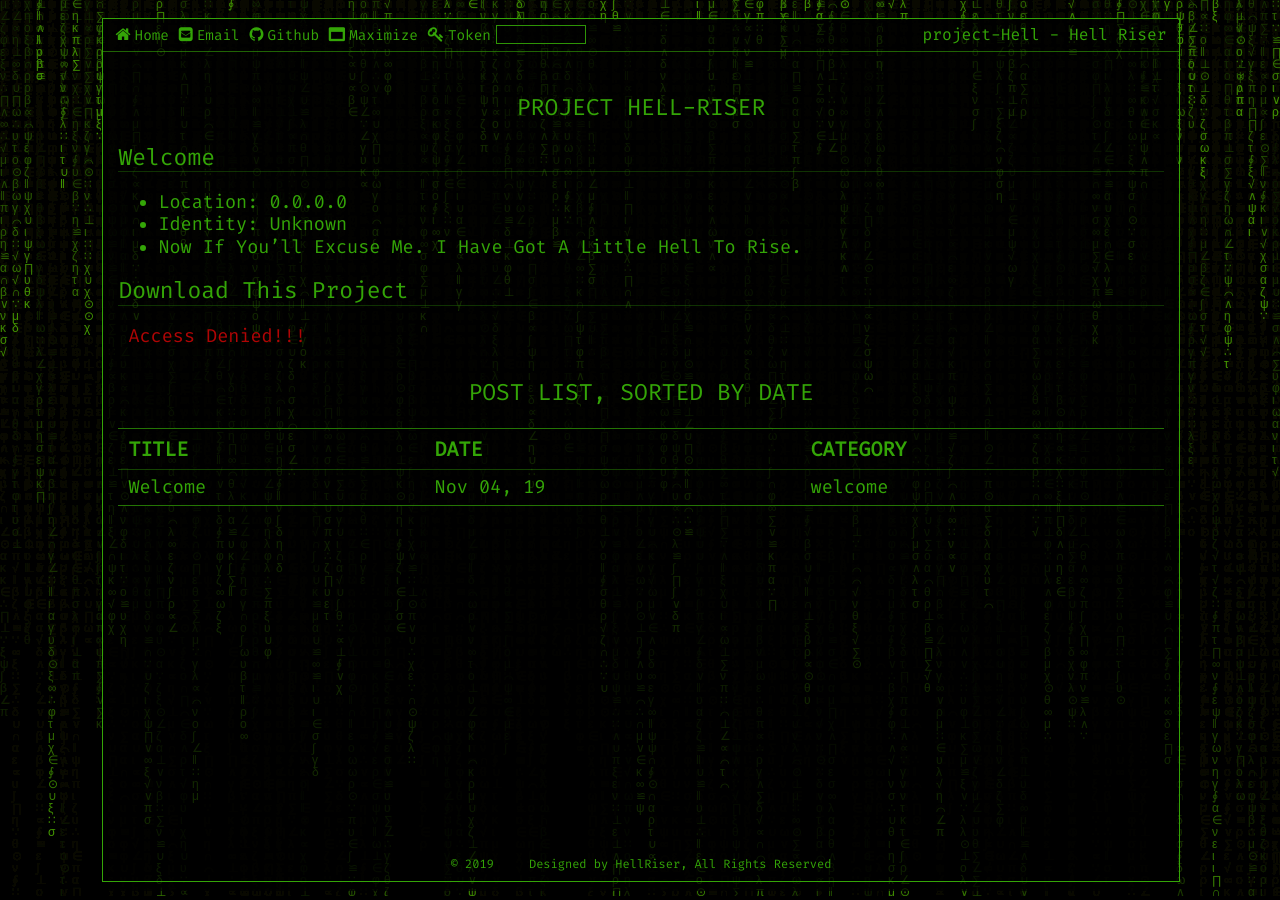
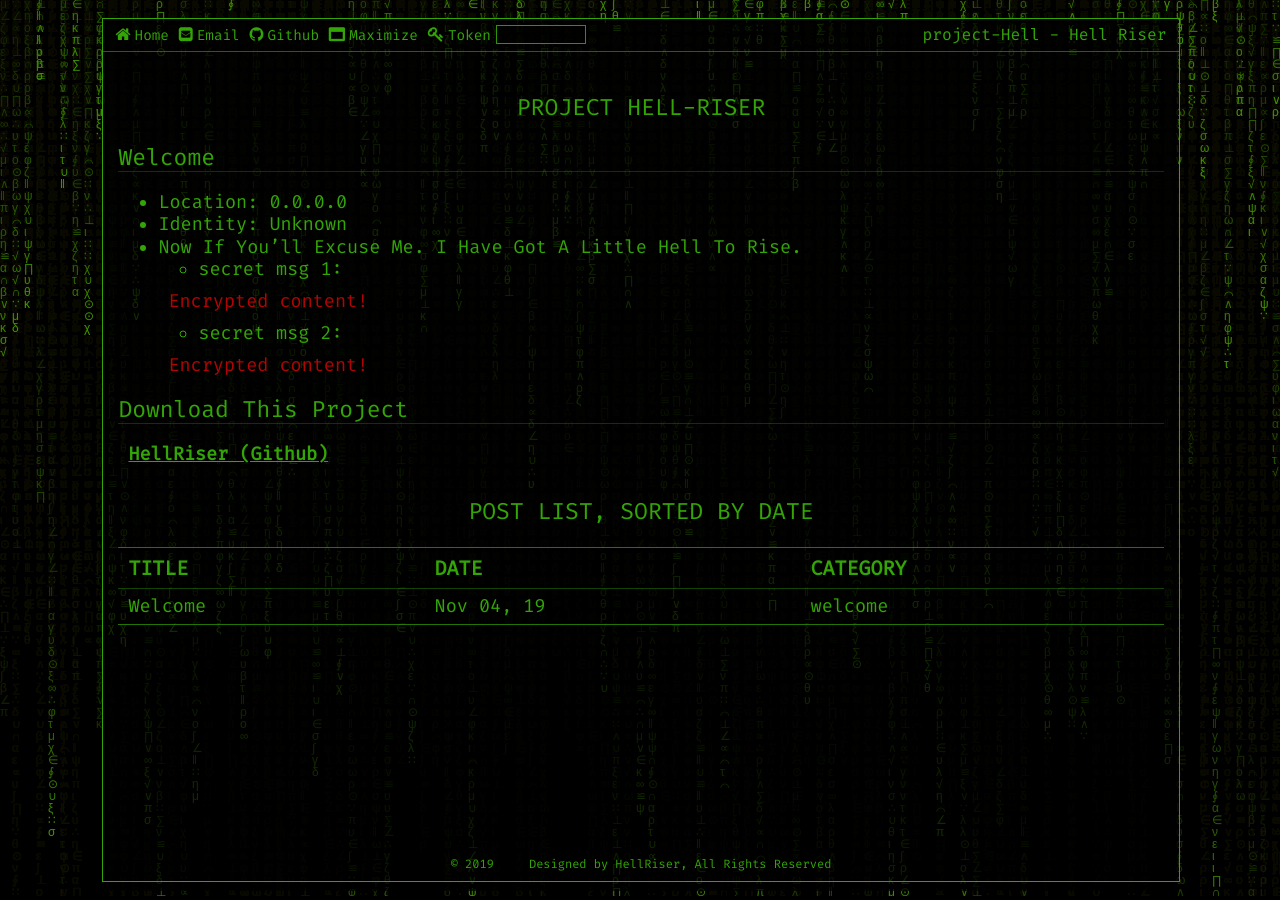
Before and after one commit to hemanthtech/hellriser, a Jekyll site: the page built from pages/index.md, in a window 1280 px wide. Built offline with Jekyll 4.4.1, drawn with Linux system fonts in a browser that asks for light colours.

Commit message:
Update index.md

```diff
--- a/pages/index.md
+++ b/pages/index.md
@@ -17,7 +17,11 @@ permalink: /
 * Location: 0.0.0.0
 * Identity: Unknown
 * Now If You'll Excuse Me. I Have Got A Little Hell To Rise.
+  * secret msg 1:
+  <p class="encrypted" id="OznoOznoOznoOznoOznoOznoOzno">Encrypted content!</p>
+  * secret msg 2:
+  <p class="encrypted" id="OznoOznoOznoOznoOznoOznoOzno">Encrypted content!</p>
 
 ## Download This Project
 
- <p class="encrypted" id="cookn://bdocpw.xjh/Czgg-Mdnzm/czggmdnzm">Access Denied!!!</p>
+ [**HellRiser (Github)**](https://github.com/Hell-Riser/hellriser)
```
